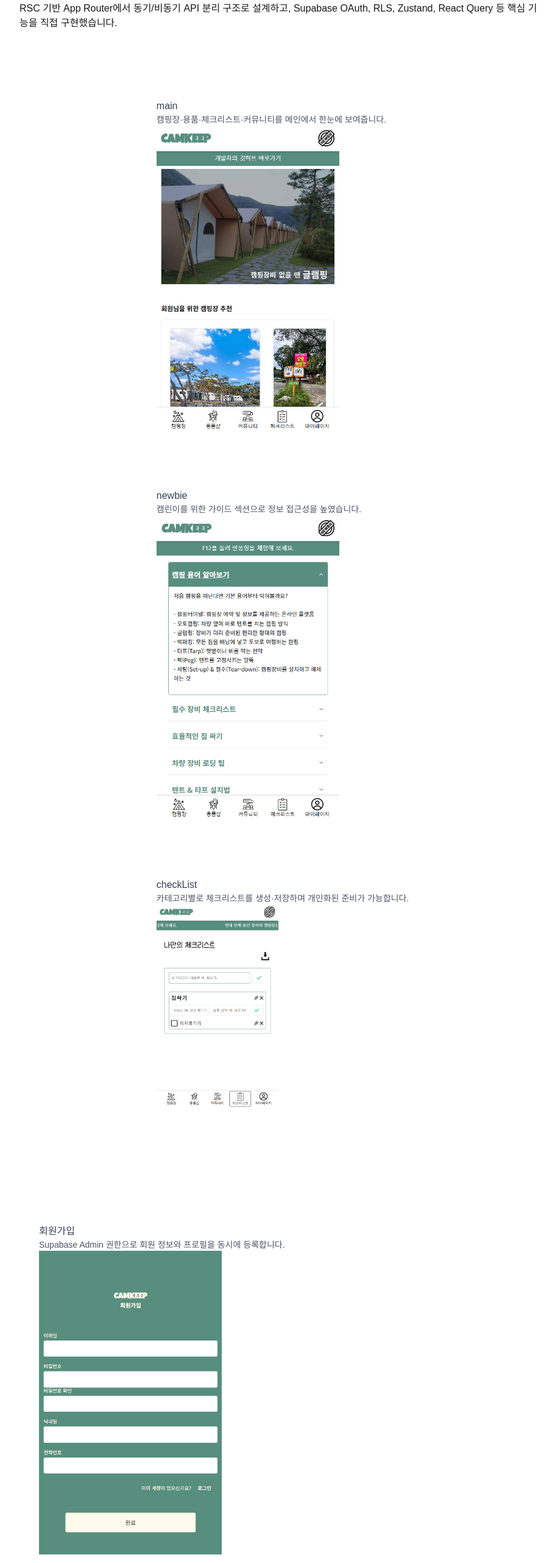
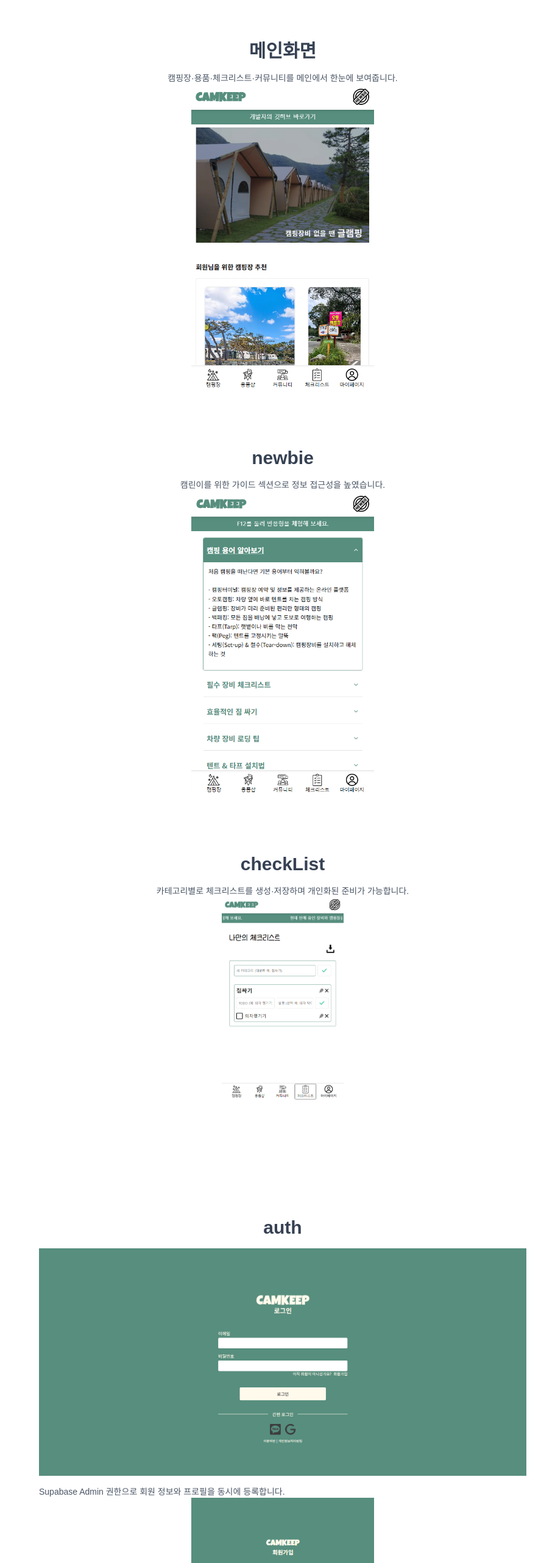
Before and after one commit to hansolChoi29/portfolio_ACE, a Next.js app: page /camkeep in a window 1280 px wide. Shown: the part 1208-3771 px from the top of the page at 61% size, without its empty margins (176-1087 px from the left). Built offline with nearby package versions, Linux system fonts and the light colour scheme.

Commit message:
feat: 캠킵 마무리됨

```diff
--- a/src/app/(app)/camkeep/components/CamAuth.tsx
+++ b/src/app/(app)/camkeep/components/CamAuth.tsx
@@ -4,9 +4,19 @@ import Image from "next/image";
 export default function CamAuth() {
   return (
     <section className="flex flex-col gap-24 py-24">
-      <article>
-        <div>
-          회원가입
+      <article className="flex flex-col justify-center items-center ">
+        <div className="flex flex-col gap-4">
+          <h1 className="font-bold sm:text-3xl text-xl w-full text-center">
+            auth
+          </h1>
+          <Image
+            src="/images/camkeep/keepauthpc.png"
+            alt="main"
+            width={800}
+            height={300}
+            priority
+          />
+
           <p className="text-sm text-gray-600">
             Supabase Admin 권한으로 회원 정보와 프로필을 동시에 등록합니다.
           </p>
@@ -19,37 +29,25 @@ export default function CamAuth() {
           priority
         />
       </article>
-      <article>
-        <div>
-          로그인
-          <p className="text-sm text-gray-600">
+      <article className="flex flex-col justify-center items-center ">
+        <div className="flex flex-col gap-4">
+          <h1 className="font-bold sm:text-3xl text-xl w-full text-center">
+            로그인
+          </h1>
+          <p className="sm:text-base text-sm leading-relaxed">
             서버 액션을 사용해 세션 정보를 안전하게 관리합니다.
           </p>
         </div>{" "}
-        <Image
-          src="/images/camkeep/keepauthpc.png"
-          alt="main"
-          width={800}
-          height={300}
-          priority
-        />
-        <p className="text-sm text-gray-600">pc에서는 이런화면</p>
         <Image
           src="/images/camkeep/keepsignin.png"
           alt="main"
           width={300}
           height={300}
           priority
-        />
-      </article>
-      <article>
-        <div>
-          소셜
-          <p className="text-sm text-gray-600">
-            Google, Kakao OAuth 로그인 후 DB에 사용자 정보를 직접 upsert합니다.
-          </p>
-        </div>
-        이미지없음
+        />{" "}
+        <p className="sm:text-base text-sm leading-relaxed">
+          Google, Kakao OAuth 로그인 후 DB에 사용자 정보를 직접 upsert합니다.
+        </p>
       </article>
     </section>
   );
--- a/src/app/(app)/camkeep/components/CamCommu.tsx
+++ b/src/app/(app)/camkeep/components/CamCommu.tsx
@@ -5,10 +5,12 @@ import Image from "next/image";
 export default function CamCommu() {
   return (
     <section className="flex flex-col gap-24 py-24">
-      <article>
-        <div>
-          commu
-          <p className="text-sm text-gray-600">
+      <article className="flex flex-col justify-center items-center ">
+        <div className="flex flex-col gap-4">
+          <h1 className="font-bold sm:text-3xl text-xl w-full text-center">
+            commu
+          </h1>
+          <p className="sm:text-base text-sm leading-relaxed">
             실시간 게시글 목록을 React Query로 패칭하고, 사진 포함 렌더링합니다.
           </p>
         </div>
@@ -20,10 +22,12 @@ export default function CamCommu() {
           priority
         />
       </article>
-      <article>
-        <div>
-          게시
-          <p className="text-sm text-gray-600">
+      <article className="flex flex-col justify-center items-center ">
+        <div className="flex flex-col gap-4">
+          <h1 className="font-bold sm:text-3xl text-xl w-full text-center">
+            게시
+          </h1>
+          <p className="sm:text-base text-sm leading-relaxed">
             Supabase에 게시글과 이미지 URL을 저장하고 즉시 반영합니다.
           </p>
         </div>
--- a/src/app/(app)/camkeep/components/CamMain.tsx
+++ b/src/app/(app)/camkeep/components/CamMain.tsx
@@ -4,9 +4,11 @@ import Image from "next/image";
 export default function CamMain() {
   return (
     <section className="flex flex-col gap-24 py-24">
-      <article>
-        <div>
-          main
+      <article className="flex flex-col justify-center items-center ">
+        <div className="flex flex-col gap-4">
+          <h1 className="font-bold sm:text-3xl text-xl w-full text-center">
+            메인화면
+          </h1>
           <p className="text-sm text-gray-600">
             캠핑장·용품·체크리스트·커뮤니티를 메인에서 한눈에 보여줍니다.
           </p>
@@ -19,9 +21,11 @@ export default function CamMain() {
           priority
         />
       </article>
-      <article>
-        <div>
-          newbie
+      <article className="flex flex-col justify-center items-center ">
+        <div className="flex flex-col gap-4">
+          <h1 className="font-bold sm:text-3xl text-xl w-full text-center">
+            newbie
+          </h1>
           <p className="text-sm text-gray-600">
             캠린이를 위한 가이드 섹션으로 정보 접근성을 높였습니다.
           </p>
@@ -34,9 +38,11 @@ export default function CamMain() {
           priority
         />
       </article>
-      <article>
-        <div>
-          checkList
+      <article className="flex flex-col justify-center items-center ">
+        <div className="flex flex-col gap-4">
+          <h1 className="font-bold sm:text-3xl text-xl w-full text-center">
+            checkList
+          </h1>
           <p className="text-sm text-gray-600">
             카테고리별로 체크리스트를 생성·저장하며 개인화된 준비가 가능합니다.
           </p>
--- a/src/app/(app)/camkeep/components/CamMy.tsx
+++ b/src/app/(app)/camkeep/components/CamMy.tsx
@@ -5,9 +5,18 @@ import Image from "next/image";
 export default function CamMy() {
   return (
     <section>
-      <article>
-        <div>
-          mypage
+      <article className="flex flex-col justify-center items-center ">
+        <div className="flex flex-col gap-4">
+          <h1 className="font-bold sm:text-3xl text-xl w-full text-center">
+            mypage
+          </h1>{" "}
+          <Image
+            src="/images/camkeep/keepmypc.png"
+            alt="main"
+            width={800}
+            height={300}
+            priority
+          />
           <p className="text-sm text-gray-600">
             로그인한 유저의 게시글, 찜 목록, 쿠폰 정보를 통합 조회할 수
             있습니다.
@@ -21,17 +30,12 @@ export default function CamMy() {
           priority
         />{" "}
         <p className="text-sm text-gray-600">pc에서는 이런 모습</p>
-        <Image
-          src="/images/camkeep/keepmypc.png"
-          alt="main"
-          width={800}
-          height={300}
-          priority
-        />
       </article>
-      <article>
-        <div>
-          수정
+      <article className="flex flex-col justify-center items-center ">
+        <div className="flex flex-col gap-4">
+          <h1 className="font-bold sm:text-3xl text-xl w-full text-center">
+            수정
+          </h1>
           <p className="text-sm text-gray-600">
             작성한 게시글을 조건에 맞게 수정 및 삭제할 수 있습니다.
           </p>
--- a/src/app/(app)/camkeep/components/CamPing.tsx
+++ b/src/app/(app)/camkeep/components/CamPing.tsx
@@ -5,9 +5,11 @@ import Image from "next/image";
 export default function CamPing() {
   return (
     <section className="flex flex-col gap-24 py-24">
-      <article>
+      <article className="flex flex-col justify-center items-center ">
         <div>
-          캠핑장
+          <h1 className="font-bold sm:text-3xl text-xl w-full text-center">
+            캠핑장
+          </h1>
           <p className="text-sm text-gray-600">
             지역 기반 캠핑장 목록을 실시간으로 조회하고 지도에 표시합니다.
           </p>
@@ -20,9 +22,11 @@ export default function CamPing() {
           priority
         />
       </article>
-      <article>
+      <article className="flex flex-col justify-center items-center ">
         <div>
-          캠핑용품
+          <h1 className="font-bold sm:text-3xl text-xl w-full text-center">
+            캠핑용품
+          </h1>
           <p className="text-sm text-gray-600">
             카테고리별 캠핑용품을 검색·필터링하여 원하는 장비를 확인할 수
             있습니다.
--- a/src/app/(app)/camkeep/page.tsx
+++ b/src/app/(app)/camkeep/page.tsx
@@ -15,7 +15,7 @@ export default function CamkeepPage() {
     router.push("/");
   };
   return (
-    <section className="flex flex-col gap-24 py-24 ">
+    <section className="flex flex-col gap-24 ">
       <motion.div
         className="relative z-[9999] sm:p-12 p-3 overflow-auto"
         initial={{ opacity: 0, scale: 0.95 }}
```
